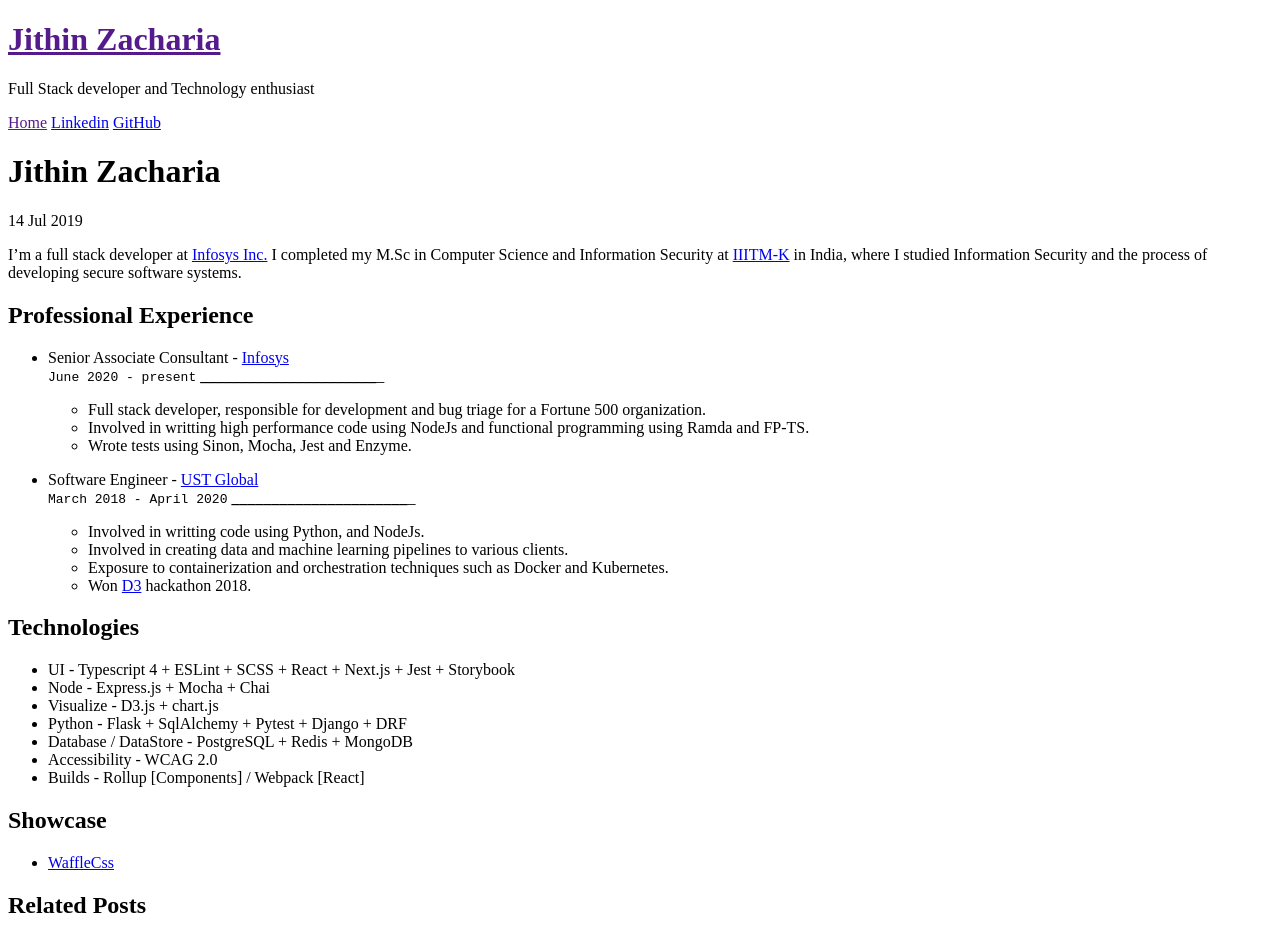
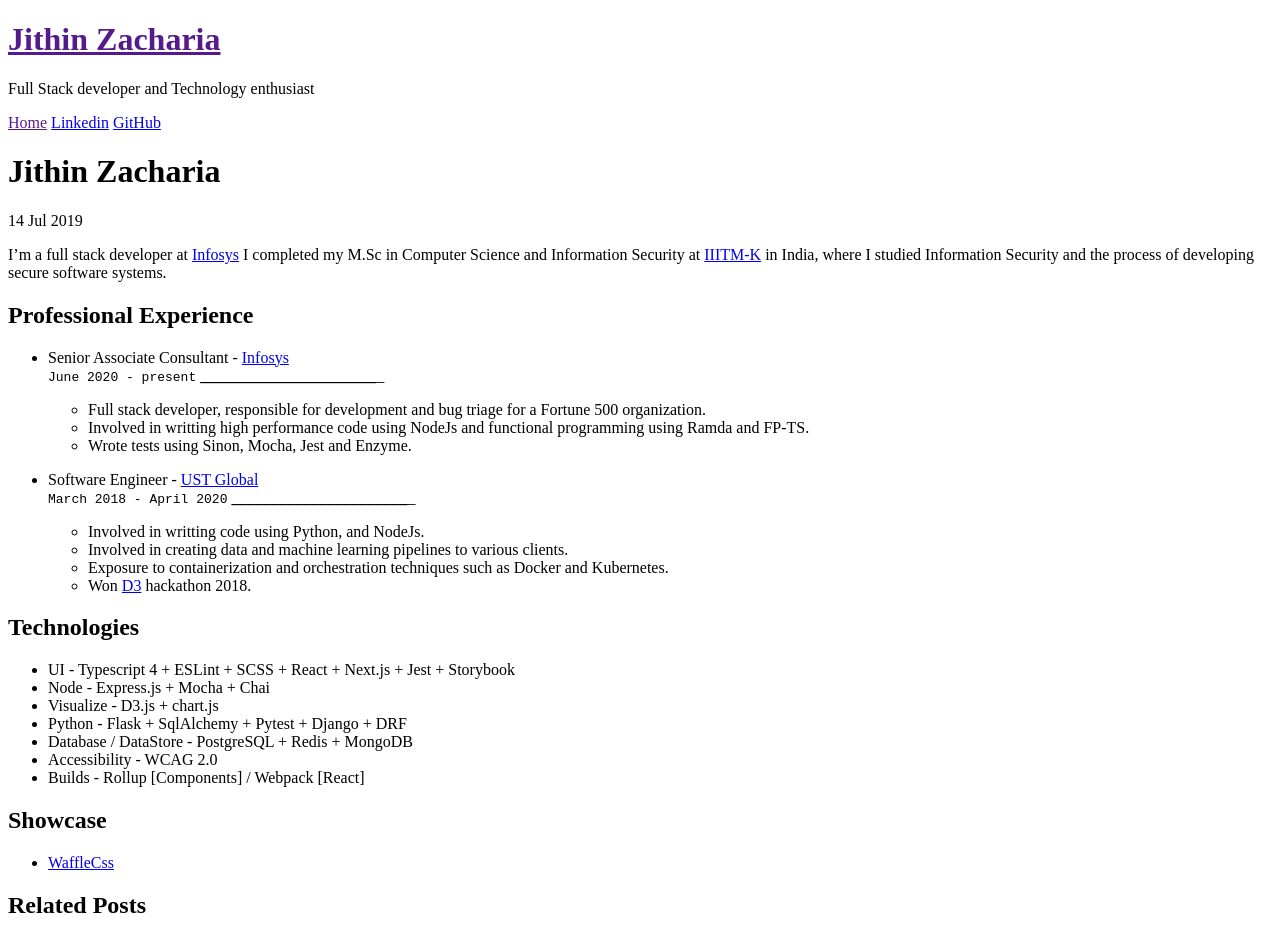
Before and after one commit to Jithinqw/jithinqw.github.io, a Jekyll site: the page built from _posts/2019-7-14-content.md, in a window 1280 px wide. Built offline with Jekyll 4.4.1, drawn with Linux system fonts in a browser that asks for light colours; Markdown is read by kramdown in place of the engine named in the settings.

Commit message:
Content edit

```diff
--- a/_posts/2019-7-14-content.md
+++ b/_posts/2019-7-14-content.md
@@ -3,11 +3,11 @@
 title: Jithin Zacharia
 ---
 
-I’m a full stack developer at [Infosys Inc.](https://www.infosys.com/) I completed my M.Sc in Computer Science and Information Security at [IIITM-K](https://www.iiitmk.ac.in/) in India, where I studied Information Security and the process of developing secure software systems.
+I’m a full stack developer at <a href="https://www.infosys.com/">Infosys</a> I completed my M.Sc in Computer Science and Information Security at <a href="https://www.iiitmk.ac.in/">IIITM-K</a> in India, where I studied Information Security and the process of developing secure software systems.
 
 ## Professional Experience
 
-* Senior Associate Consultant - [Infosys](https://www.infosys.com)<br/>
+* Senior Associate Consultant - <a href="https://www.infosys.com/">Infosys</a><br/>
     `June 2020 - present`
     ___________________________________________________________________
 
@@ -15,7 +15,7 @@
     * Involved in writting high performance code using NodeJs and functional programming using Ramda and FP-TS.
     * Wrote tests using Sinon, Mocha, Jest and Enzyme.
 
-* Software Engineer - [UST Global](https://www.ust-global.com)<br/>
+* Software Engineer - <a href="https://www.ust-global.com/">UST Global</a><br/>
     `March 2018 - April 2020`
     ___________________________________________________________________
 
@@ -36,4 +36,4 @@
 
 ## Showcase
 
-- [WaffleCss](github.com/Jithinqw/waffleCss)
+- <a href="https://github.com/Jithinqw/wafflecss">WaffleCss</a>
```
